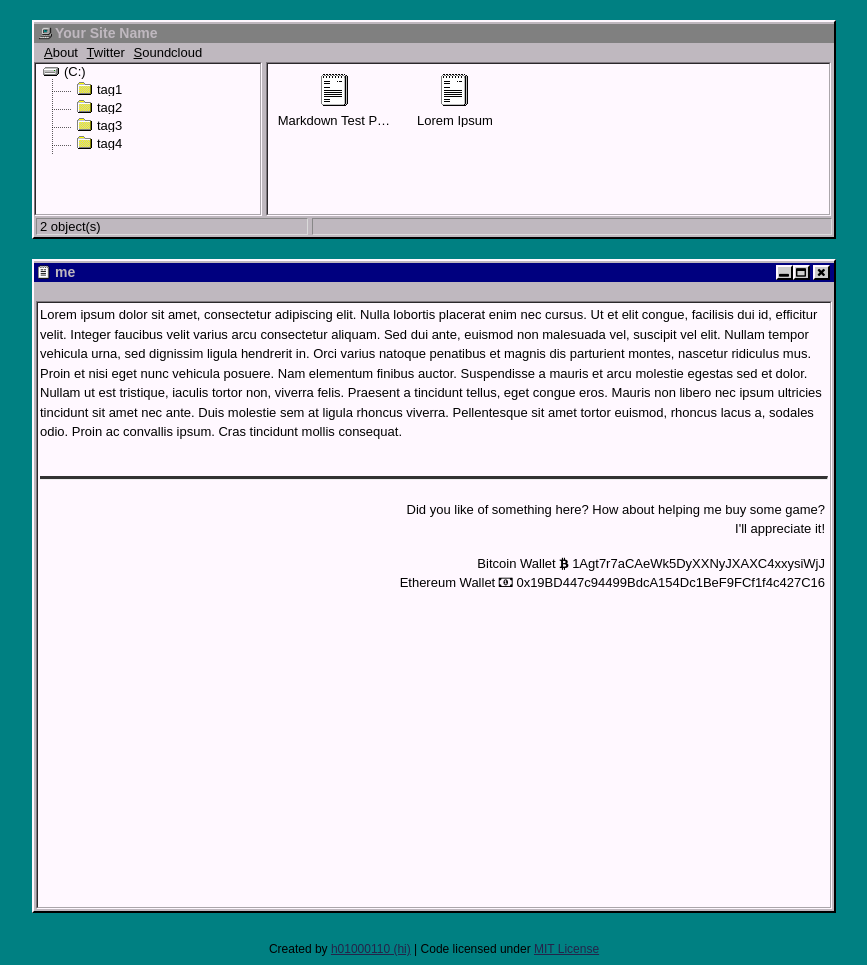
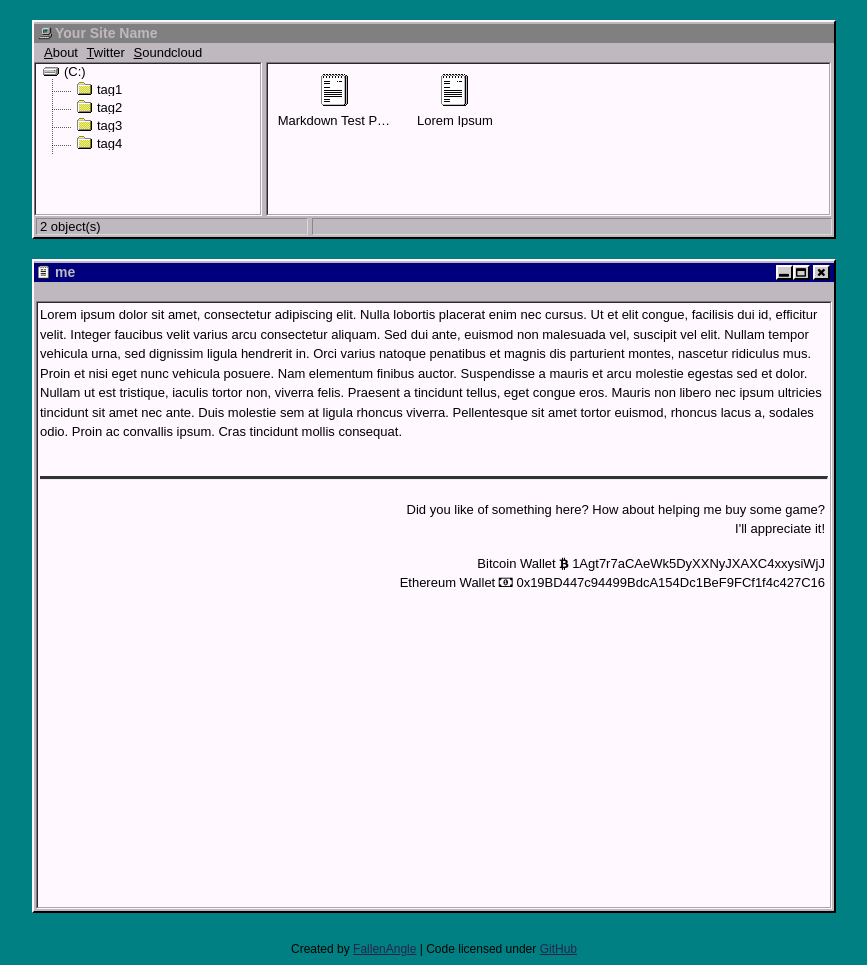
Before and after one commit to FallenAngle/fallenangle.github.io, a Jekyll site: the page built from me/index.md, in a window 1280 px wide. Shown: the whole page, without its empty margins (206-1073 px from the left). Built offline with Jekyll 4.4.1, drawn with Linux system fonts in a browser that asks for light colours.

Commit message:
Mr Hyde was here …

```diff
--- a/_layouts/default.html
+++ b/_layouts/default.html
@@ -92,7 +92,7 @@
 	<script src="/assets/js/001.js"></script>
 	<script src="/assets/js/002.js"></script>
 	<div class="footer">
-		<p>Created by <a href="http://github.com/h01000110" target="_blank">h01000110 (hi)</a> | Code licensed under <a href="https://github.com/h01000110/h01000110.github.io/blob/master/LICENSE" target="_blank">MIT License</a></p>
+		<p>Created by <a href="http://github.com/FallenAngle" target="_blank">FallenAngle</a> | Code licensed under <a href="https://github.com/" target="_blank">GitHub</a></p>
 	</div>
 </body>
 </html>
```
